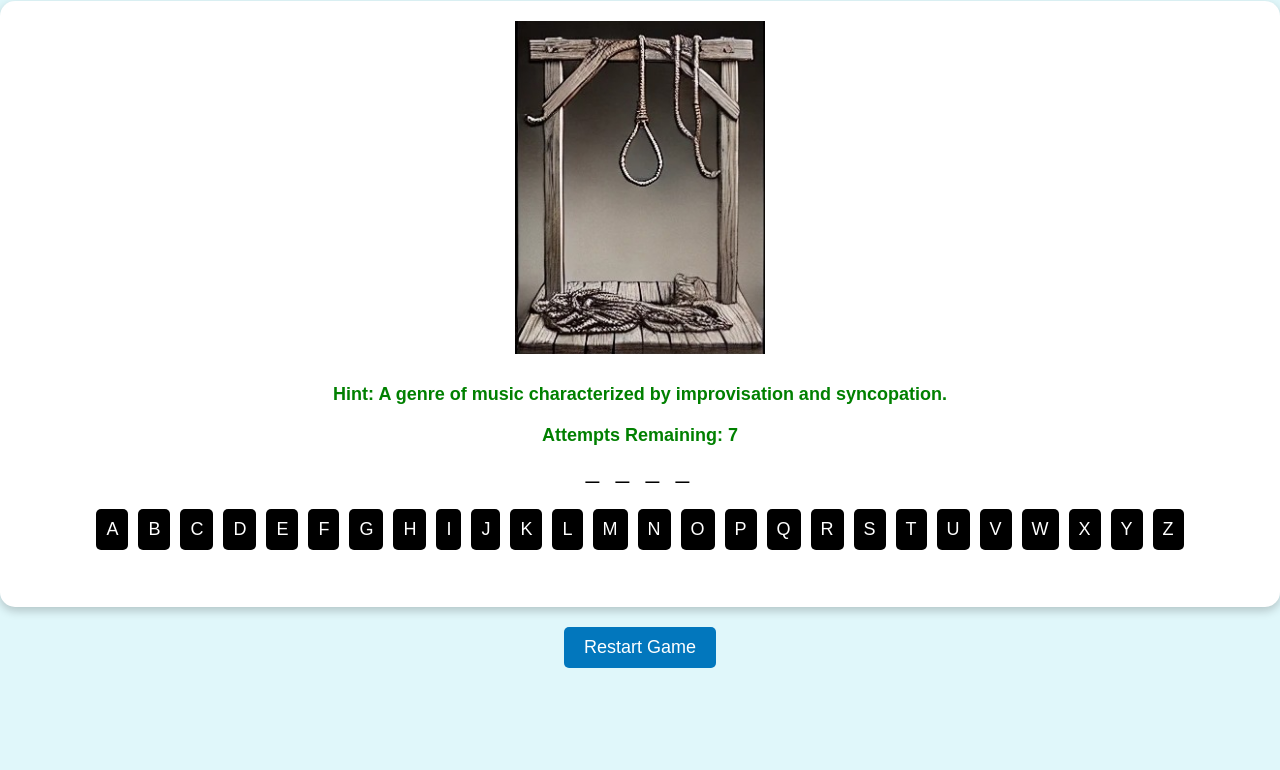
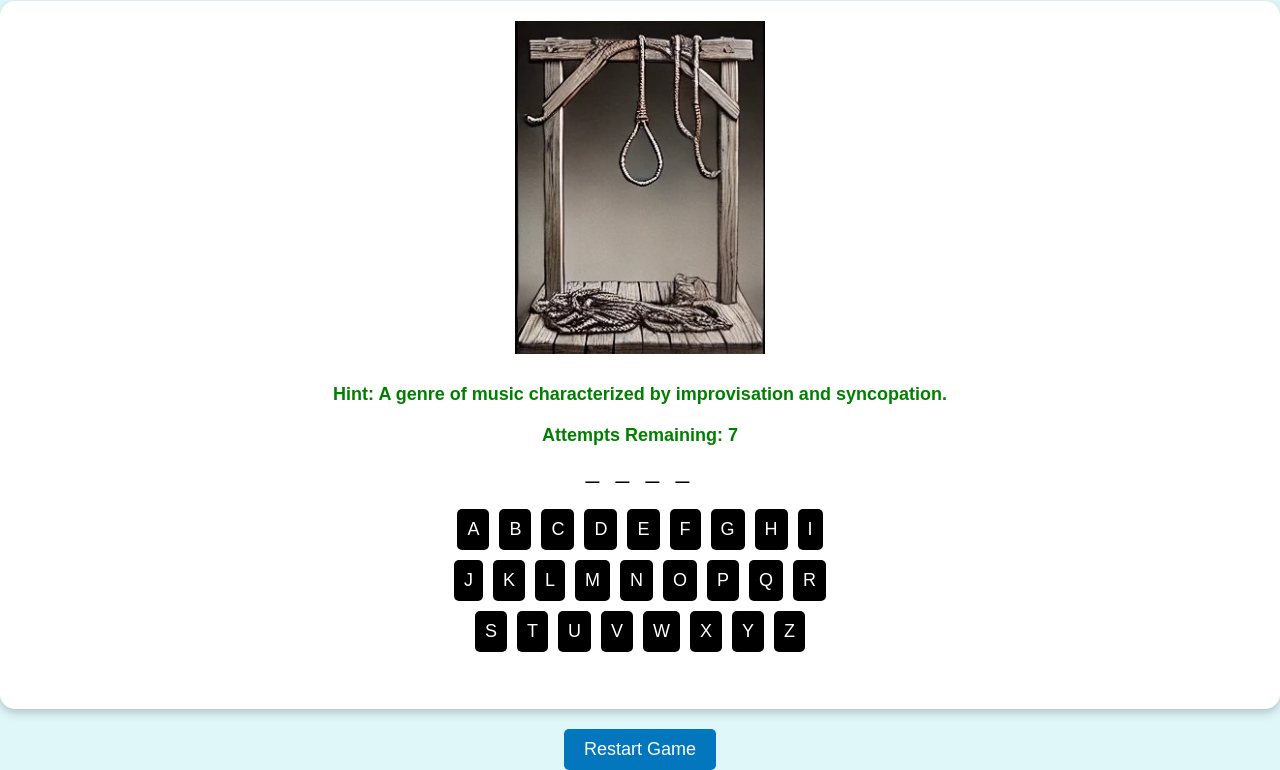
Before and after one commit to Karuneshtiwari/Advanced-Hangman, a plain HTML site: page index.html in a window 1280 px wide. Shown: the part 79-849 px from the top of the page. Before the commit the page ends 800 px from the top, so only its background shows below. Drawn offline with Linux system fonts and the light colour scheme.

Commit message:
keyboard flex-wrap changes

```diff
--- a/style.css
+++ b/style.css
@@ -38,7 +38,7 @@ img {
 
 .keyboard {
     display: flex;
-    flex-wrap: calc();
+    flex-wrap: wrap;
     justify-content: center;
     max-width: 400px;
 }
```
Also changed, not shown: index.html (+1 -0 lines).
